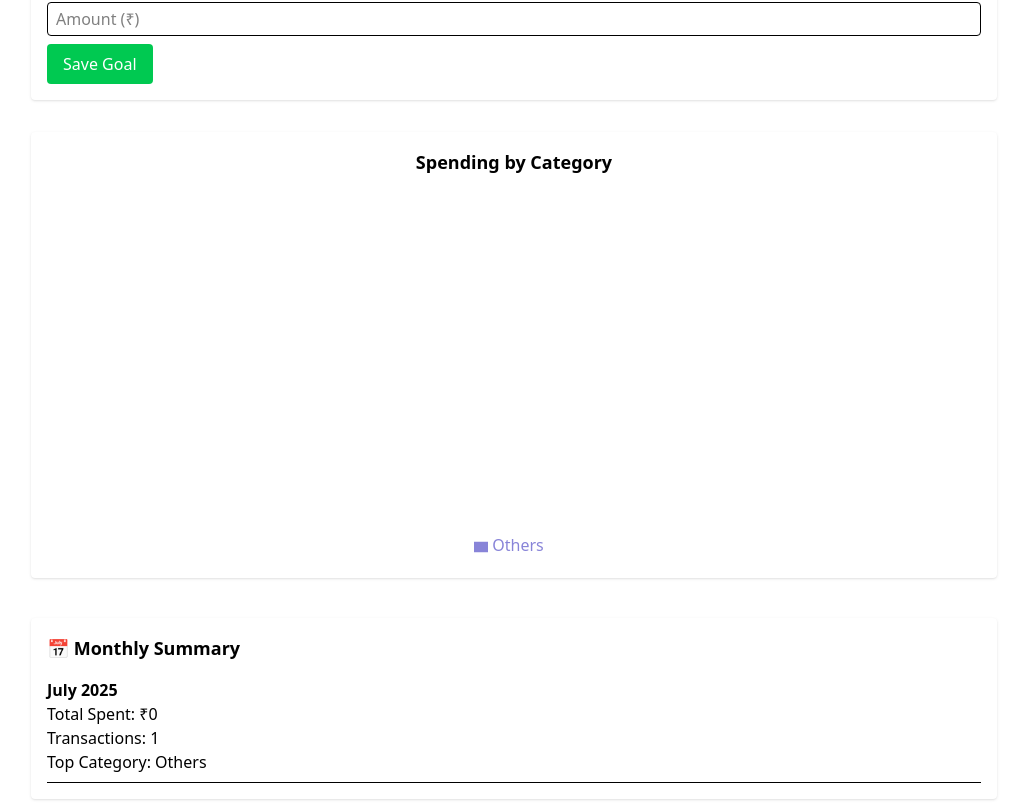
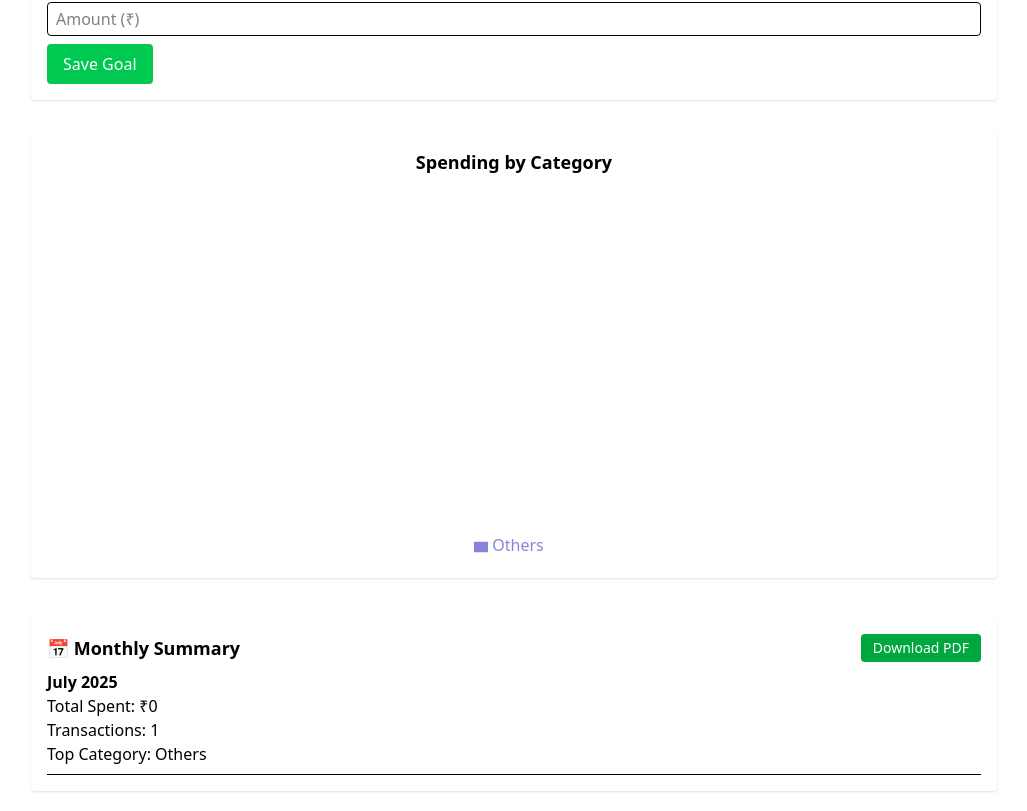
Before and after one commit to RiteshPanchal279/budget_manager_up, a React (Vite) app: page / in a window 1280 px wide. Shown: the part 610-1421 px from the top of the page, without its empty margins (126-1153 px from the left). Built offline with nearby package versions, Linux system fonts and the light colour scheme.

Commit message:
pdf download of monthly summary

```diff
--- a/package.json
+++ b/package.json
@@ -13,6 +13,8 @@
     "@reduxjs/toolkit": "^2.5.1",
     "@tailwindcss/vite": "^4.0.6",
     "date-fns": "^4.1.0",
+    "html2canvas": "^1.4.1",
+    "jspdf": "^3.0.1",
     "react": "^19.0.0",
     "react-dom": "^19.0.0",
     "react-icons": "^5.4.0",
--- a/src/components/MonthlySummary.jsx
+++ b/src/components/MonthlySummary.jsx
@@ -1,8 +1,25 @@
+import { useRef } from "react";
 import { useSelector } from "react-redux";
 import { format } from "date-fns";
+import jsPDF from "jspdf";
+import html2canvas from "html2canvas";
 
 const MonthlySummary = () => {
   const expenses = useSelector((state) => state.expenses);
+
+  const summaryRef = useRef();
+
+  const handleDownload = async () => {
+    const element = summaryRef.current;
+    const canvas = await html2canvas(element);
+    const imgData = canvas.toDataURL("image/png");
+    const pdf = new jsPDF("p", "mm", "a4");
+    const imgProps = pdf.getImageProperties(imgData);
+    const pdfWidth = pdf.internal.pageSize.getWidth();
+    const pdfHeight = (imgProps.height * pdfWidth) / imgProps.width;
+    pdf.addImage(imgData, "PNG", 0, 0, pdfWidth, pdfHeight);
+    pdf.save("monthly-summary.pdf");
+  };
 
   // Group by month
   const grouped = {};
@@ -10,9 +27,9 @@ const MonthlySummary = () => {
   expenses.forEach((exp) => {
     const month = format(new Date(exp.date), "MMMM yyyy"); // e.g., "July 2025"
 
-   //  if we dont have key of this month so we are initiaalizing this key as month and value as array
+    //  if we dont have key of this month so we are initiaalizing this key as month and value as array
     if (!grouped[month]) grouped[month] = [];
-   //  pushing each exp of this month in array
+    //  pushing each exp of this month in array
     grouped[month].push(exp);
   });
 
@@ -38,13 +55,21 @@ const MonthlySummary = () => {
     };
   });
 
-
   if (summaries.length === 0) return null;
 
   return (
     <div className="bg-white p-4 rounded shadow mt-6">
-      <h2 className="text-lg font-bold mb-4">📅 Monthly Summary</h2>
-      <div className="space-y-4">
+      <div className="flex justify-between items-center mb-2">
+        <h2 className="text-lg font-bold">📅 Monthly Summary</h2>
+        <button
+          onClick={handleDownload}
+          className="bg-green-600 text-white px-3 py-1 text-sm rounded hover:bg-green-700"
+        >
+          Download PDF
+        </button>
+      </div>
+
+      <div ref={summaryRef} className="space-y-4">
         {summaries.map((sum, i) => (
           <div key={i} className="border-b pb-2">
             <h3 className="font-semibold">{sum.month}</h3>
```
Also changed, not shown: 1 other file (tests, documents, lock files or other folders).
